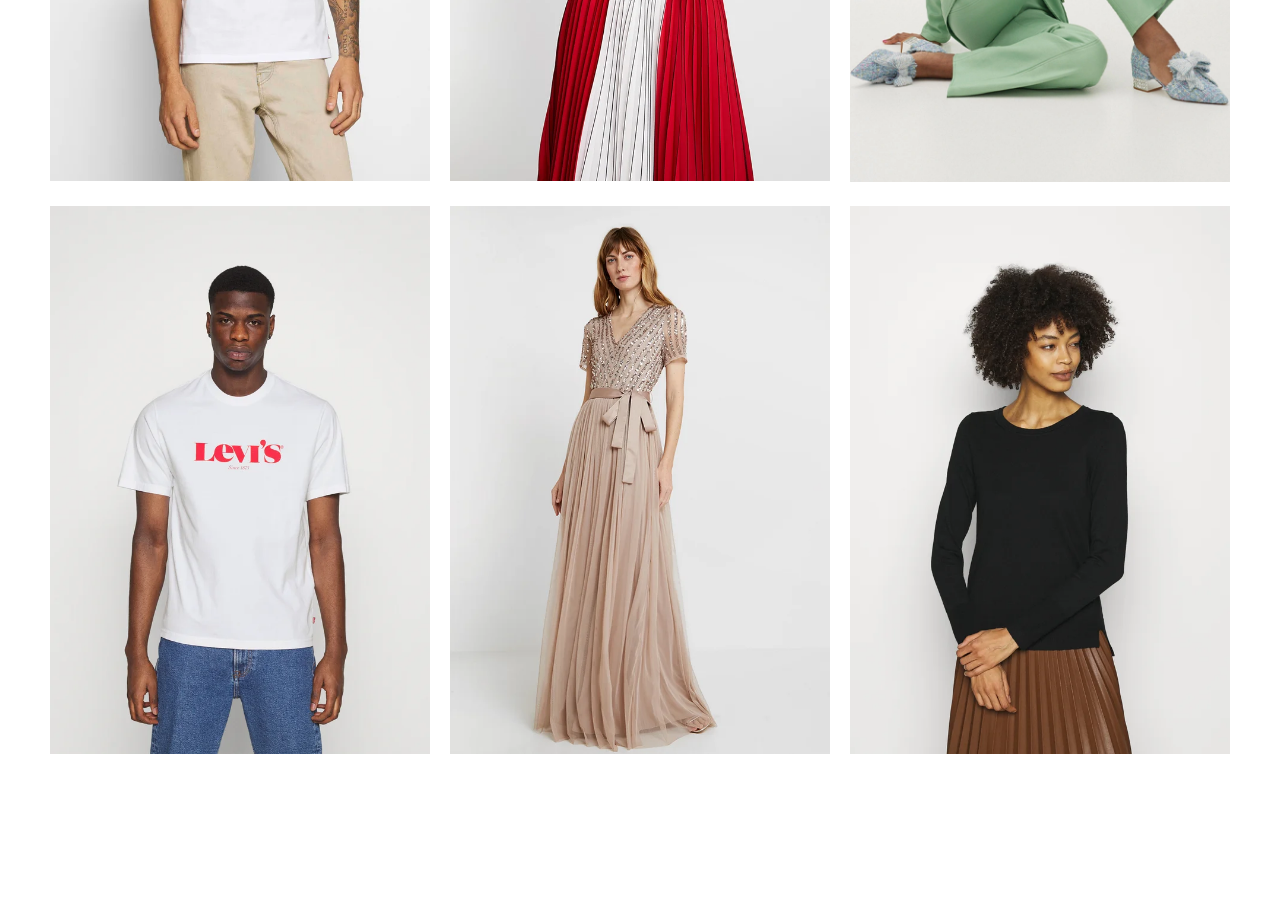
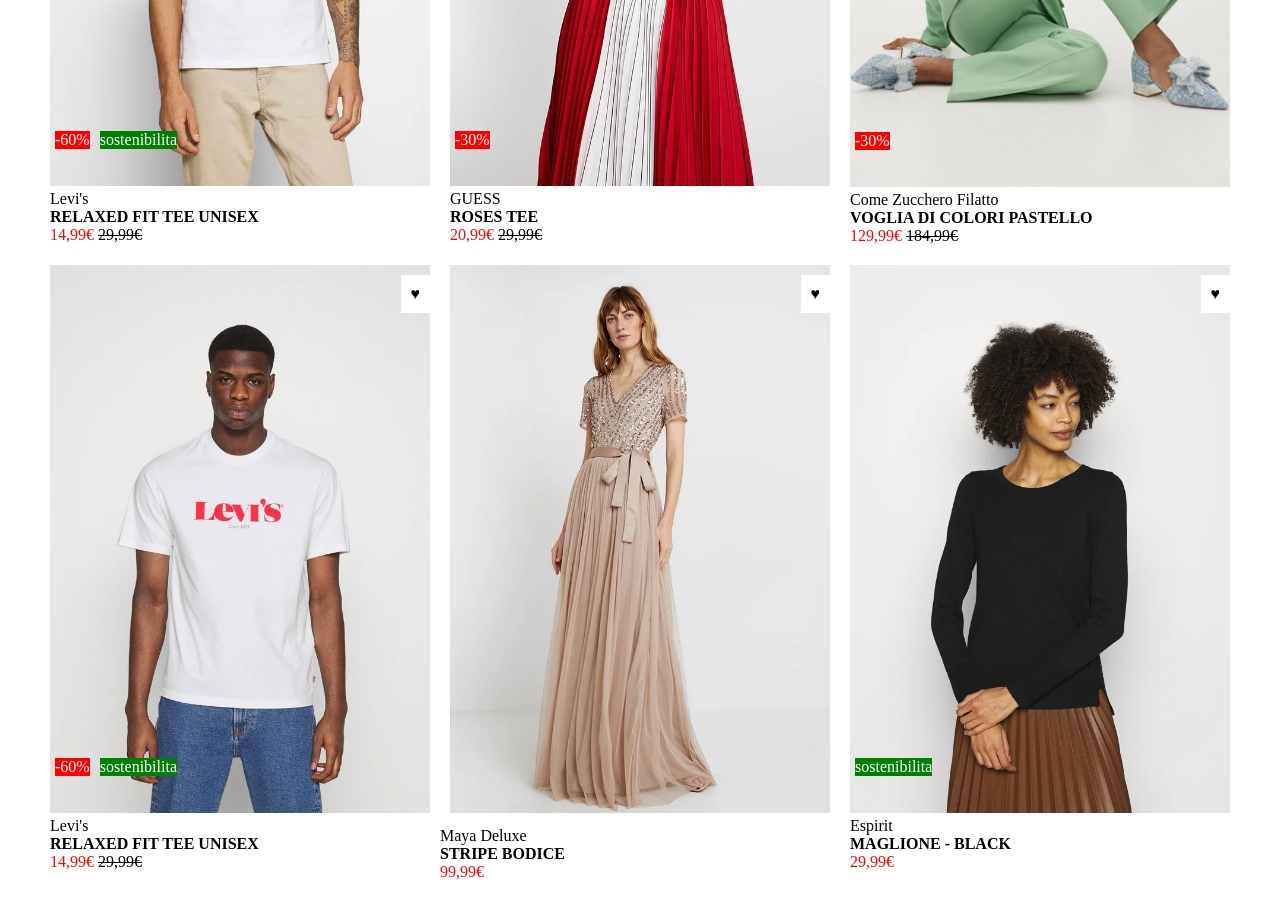
Before and after one commit to alex2000d/html-css-boolando, a plain HTML site: page index.html in a window 1280 px wide. Shown: the part 460-1366 px from the top of the page. Before the commit the page ends 1248 px from the top, so only its background shows below. Drawn offline with Linux system fonts and the light colour scheme.

Commit message:
[UPD] added the labels and the heart

```diff
--- a/css/style.css
+++ b/css/style.css
@@ -45,7 +45,7 @@ ul li{
 /* main */
 
 main{
-    margin: 20px;
+    margin: 25px;
 }
 
 
@@ -59,10 +59,45 @@ main{
 }
 
 .content-main{
-
     margin: 10px;
+    position: relative;
 }
 
 .content-main img{
     width: 100%;
 }
+
+.heart{
+    position: absolute;
+    top: 10px;
+    right: 0;
+    background-color: white;
+    padding: 10px;
+}
+
+.bg-green{
+    background-color: green;
+
+    margin: 5px;
+}
+
+.bg-red{
+    background-color: red;
+
+    margin: 5px;
+}
+
+.label{
+    color: white;
+}
+
+.labels{
+    position: absolute;
+    display: flex;
+    left: 0;
+    bottom: 90px;
+}
+
+.red{
+    color: red;
+}
--- a/index.html
+++ b/index.html
@@ -43,31 +43,79 @@
             <div class="col-33">
                 <div class="content-main">
                  <img src="./img/1.webp" alt="img">
+                 <div class="heart">&hearts;</div>
+                 <div class="labels">
+                    <div class="label bg-red">-60%</div>
+                    <div class="label bg-green">sostenibilita</div>
+                </div>
+                <p>Levi's</p>
+                <p><strong>RELAXED FIT TEE UNISEX</strong></p>
+                <span class="red">14,99&euro;</span>
+                <span><del>29,99&euro;</del></span>
+
+
                 </div>
             </div>
             <div class="col-33">
                 <div class="content-main">
                  <img src="./img/2.webp" alt="img">
+                 <div class="heart">&hearts;</div>
+                 <div class="labels">
+                    <div class="label bg-red">-30%</div>
+                </div>
+                <p>GUESS</p>
+                <p><strong>ROSES TEE</strong></p>
+                <span class="red">20,99&euro;</span>
+                <span><del>29,99&euro;</del></span>
                 </div>
             </div>
             <div class="col-33">
                 <div class="content-main">
                   <img src="./img/3.webp" alt="img">
+                  <div class="heart">&hearts;</div>
+                  <div class="labels">
+                    <div class="label bg-red">-30%</div>
+                </div>
+                <p>Come Zucchero Filatto</p>
+                <p><strong>VOGLIA DI COLORI PASTELLO</strong></p>
+                <span class="red">129,99&euro;</span>
+                <span><del>184,99&euro;</del></span>
                 </div>
             </div>
             <div class="col-33">
                 <div class="content-main">
                     <img src="./img/4.webp" alt="img">
+                    <div class="heart">&hearts;</div>
+                    <div class="labels">
+                        <div class="label bg-red">-60%</div>
+                        <div class="label bg-green">sostenibilita</div>
+                    </div>
+                    <p>Levi's</p>
+                    <p><strong>RELAXED FIT TEE UNISEX</strong></p>
+                    <span class="red">14,99&euro;</span>
+                    <span><del>29,99&euro;</del></span>
                 </div>
             </div>
             <div class="col-33">
                 <div class="content-main">
                     <img src="./img/5.webp" alt="img">
+                    <div class="heart">&hearts;</div>
                 </div>
+                <p>Maya Deluxe</p>
+                    <p><strong>STRIPE BODICE</strong></p>
+                    <span class="red">99,99&euro;</span>
             </div>
             <div class="col-33">
                 <div class="content-main">
                     <img src="./img/6.webp" alt="img">
+                    <div class="heart">&hearts;</div>
+                    <div class="labels">
+                        <div class="label bg-green">sostenibilita</div>
+                    </div>
+                    <p>Espirit</p>
+                    <p><strong>MAGLIONE - BLACK</strong></p>
+                    <span class="red">29,99&euro;</span>
+
                 </div>
             </div>
 
```
